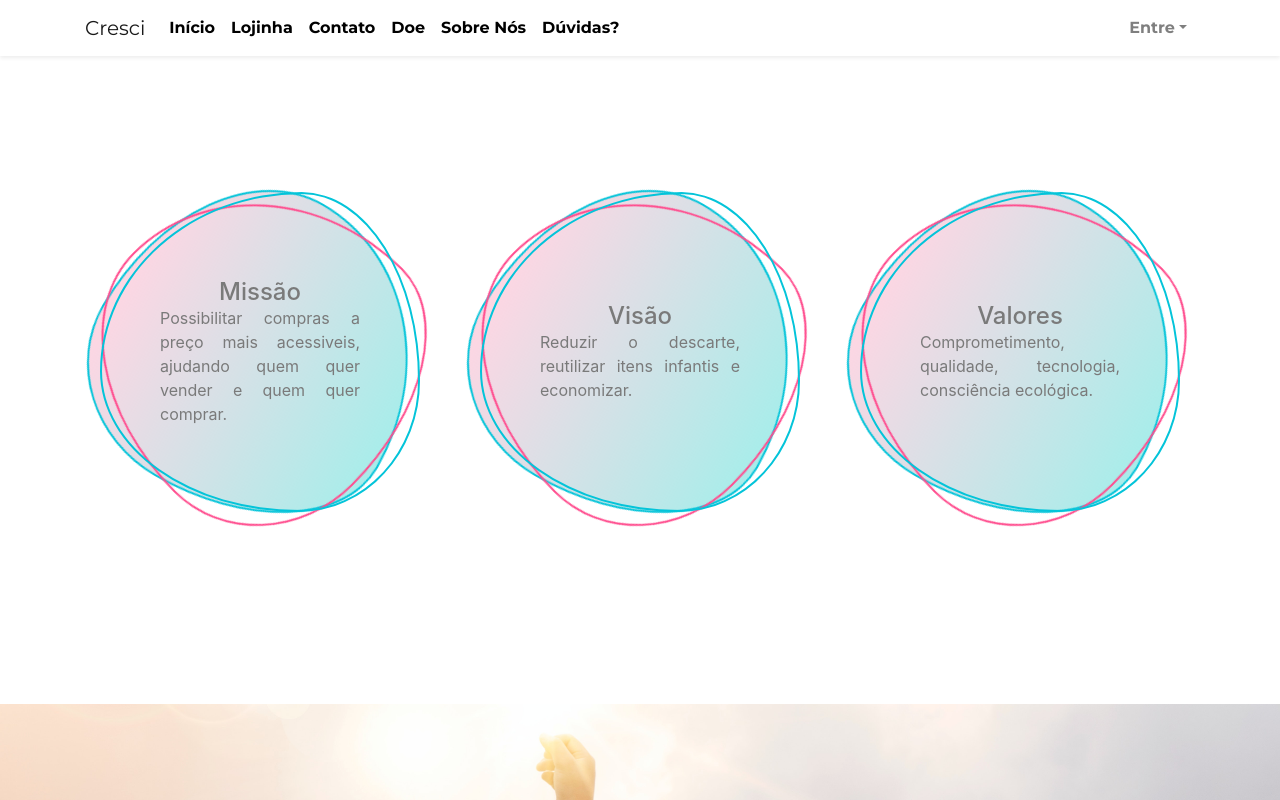
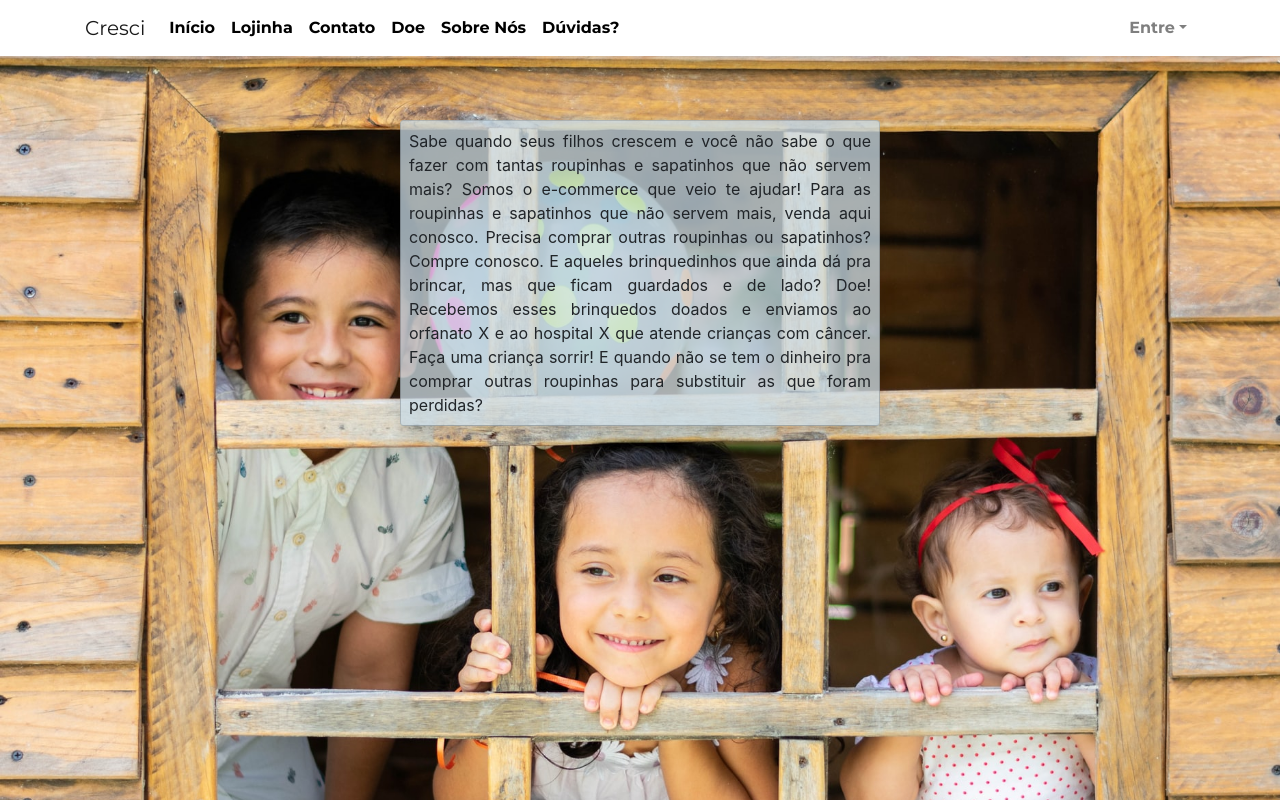
Before and after one commit to gabriellimma/cresci, an Angular app in the folder siteCresci/: page /sobre in a window 1280 px wide. Shown: the top 800 px of the page. Built offline with nearby package versions, Linux system fonts and the light colour scheme.

Commit message:
Implementando parte inicial do sobre nós

```diff
--- a/siteCresci/src/app/sobre/sobre.component.css
+++ b/siteCresci/src/app/sobre/sobre.component.css
@@ -7,6 +7,34 @@
 img {
   width: 100%;
 }
+
+/* INICIO CSS REFERENTE A MENSAGEM INICIAL: */
+.card {
+  background: rgba(203, 221, 231, 0.75);
+}
+/* .alinhar{
+  margin-left: 27em;
+} */
+.curva {
+  position: relative;
+  min-width: 100%;
+  min-height: 1050px;
+  background: url(../../assets/images/felipe-salgado-c9mhvLTxa4Q-unsplash.jpg);
+  background-repeat: no-repeat;
+  background-size: cover;
+}
+.curva:before {
+  content: "";
+  position: absolute;
+  bottom: 0;
+  left: 0;
+  min-width: 100%;
+  height: 217px;
+  background: url(../../assets/images/curva.png);
+  background-size: cover;
+  background-repeat: no-repeat;
+}
+/* FIM CSS REFERENTE A MENSAGEM INICIAL */
 
 /* INICIO CSS REFERENTE AOS CARDS DO MISSÃO, VISÃO E VALORES: */
 .containerMvV1 {
--- a/siteCresci/src/app/sobre/sobre.component.html
+++ b/siteCresci/src/app/sobre/sobre.component.html
@@ -49,7 +49,6 @@
     </div>
   </div>
 </div> -->
-
 <!-- <div class="container-flex empresa">
   <div class="container-flex">
     <div class="container col-md-12">
@@ -153,9 +152,40 @@
   </div>
 </div> -->
 
+<head>
+  <link rel="stylesheet" href="https://cdnjs.cloudflare.com/ajax/libs/animate.css/4.0.0/animate.min.css" />
+</head>
+
+<div class="container-flex">
+  <div class="container-flex curva my-5">
+    <div class="container">
+      <div class="row animate__animated animate__fadeInLeft animate__delay-1s animate__slow-5s">
+        <div class="col-md-12 mt-4 d-flex justify-content-end">
+          <div class="card my-5" style="width: 30rem;">
+            <div class="card-body shadow border-0">
+              <p class="card-text p-2 text-justify">Sabe quando seus filhos crescem e você não sabe o que
+                fazer com tantas roupinhas e sapatinhos que não servem mais?
+                Somos o e-commerce que veio te ajudar! Para as roupinhas e sapatinhos que não servem
+                mais, venda aqui conosco. Precisa comprar outras roupinhas ou sapatinhos? Compre conosco.
+                E aqueles brinquedinhos que ainda dá pra brincar, mas que ficam guardados e de lado?
+                Doe!
+                Recebemos esses brinquedos doados e enviamos ao orfanato X e ao hospital X que
+                atende crianças com câncer. Faça uma criança sorrir!
+                E quando não se tem o dinheiro pra comprar outras
+                roupinhas para substituir as que
+                foram perdidas?
+              </p>
+            </div>
+          </div>
+        </div>
+      </div>
+    </div>
+  </div>
+</div>
+
+
 <div class="container-flex">
   <div class="container containerMvV1">
-
     <div class="row">
       <div class="">
         <div class="cardsAbstratos">
@@ -164,11 +194,11 @@
           <span></span>
           <div class="contentMsG">
             <h4 class="text-center">Missão</h4>
-            <p>Possibilitar compras a preço mais acessiveis, ajudando quem quer vender e quem quer comprar.</p>
+            <p>Lorem ipsum dolor sit amet consectetur adipisicing elit. Sit assumenda enim illo blanditiis soluta quis
+              iure vitae explicabo rerum eveniet.</p>
           </div>
         </div>
       </div>
-
       <div class="">
         <div class="cardsAbstratos">
           <span></span>
@@ -176,11 +206,11 @@
           <span></span>
           <div class="contentMsG">
             <h4 class="text-center">Visão</h4>
-            <p>Reduzir o descarte, reutilizar itens infantis e economizar.</p>
+            <p>Lorem ipsum dolor sit amet consectetur adipisicing elit. Sit assumenda enim illo blanditiis soluta quis
+              iure vitae explicabo rerum eveniet..</p>
           </div>
         </div>
       </div>
-
       <div class="">
         <div class="cardsAbstratos">
           <span></span>
@@ -188,7 +218,8 @@
           <span></span>
           <div class="contentMsG">
             <h4 class="text-center">Valores</h4>
-            <p>Comprometimento, qualidade, tecnologia, consciência ecológica.</p>
+            <p>Lorem ipsum dolor sit amet consectetur adipisicing elit. Sit assumenda enim illo blanditiis soluta quis
+              iure vitae explicabo rerum eveniet.</p>
           </div>
         </div>
       </div>
@@ -217,13 +248,13 @@
         <div class="camadas camada2"></div>
         <div class="contentBx"></div>
         <div>
-          <h5 class="text-center">GEANNE</h5>
+          <h5 class="text-center">GEISIANE</h5>
           <p>Desenvolvedora full-stack do e-commerce Cresci. Cursa Análise e Desenvolvimento de Sistemas, futura
             arquiteta de software.
             É a titia coruja do grupo. Acredita que conectar pessoas com objetivos em comum é uma boa forma de
             ajuda-lás.</p>
-          <a href="https://www.linkedin.com/feed/" arget="_blank" class="btn btn-primary px-2 mt-1 mx-3">LinkedIn</a>
-          <a href="https://github.com/" target="_blank" class="btn btn-dark ml-3 px-2 mt-1 ">GitHub</a>
+          <a href="https://www.linkedin.com/in/geisiane-maia/" arget="_blank" class="btn btn-primary px-2 mt-1 mx-3">LinkedIn</a>
+          <a href="https://github.com/GeisianeMaia" target="_blank" class="btn btn-dark ml-3 px-2 mt-1 ">GitHub</a>
         </div>
       </div>
       <div class="box mx-1 my-3">
@@ -238,8 +269,8 @@
           <p>Acredita que a tecnologia é o maior aliado da humanidade, pois possibilita criar, promover e fomentar
             mudanças no mundo inteiro.
             Busca maneiras de ajudar as pessoas com a tecnologia, atuando como desenvolvedor full-stack</p>
-          <a href="https://www.linkedin.com/feed/" target="_blank" class="btn btn-primary px-2 mt-1 mx-3">LinkedIn</a>
-          <a href="https://github.com/" target="_blank" class="btn btn-dark ml-3 px-2 mt-1 ">GitHub</a>
+          <a href="https://www.linkedin.com/in/limmagabriel/" target="_blank" class="btn btn-primary px-2 mt-1 mx-3">LinkedIn</a>
+          <a href="https://github.com/bielzin42" target="_blank" class="btn btn-dark ml-3 px-2 mt-1 ">GitHub</a>
         </div>
       </div>
       <div class="box mx-1 my-3">
@@ -251,10 +282,12 @@
         <div class="contentBx"></div>
         <div>
           <h5 class="text-center">IVY</h5>
-          <p>Estudante de Análise e Desenvolvimento de Sistemas e desenvolvedora do site Cresci. Entusiasta das causas
-            ambientais, acredita que o consumo consciente é a melhor forma de ajudarmos o nosso planeta para todos!</p>
-          <a href="https://www.linkedin.com/feed/" target="_blank" class="btn btn-primary px-2 mt-1 mx-3">LinkedIn</a>
-          <a href="https://github.com/" target="_blank" class="btn btn-dark ml-3 px-2 mt-1 ">GitHub</a>
+          <p>Estudante de Análise e Desenvolvimento de Sistemas e desenvolvedora do site Cresci. Entusiasta das
+            causas
+            ambientais, acredita que o consumo consciente é a melhor forma de ajudarmos o nosso planeta para todos!
+          </p>
+          <a href="https://www.linkedin.com/in/ivy-silva/" target="_blank" class="btn btn-primary px-2 mt-1 mx-3">LinkedIn</a>
+          <a href="https://github.com/Ivy-Silva" target="_blank" class="btn btn-dark ml-3 px-2 mt-1 ">GitHub</a>
         </div>
       </div>
       <div class="box mx-1 my-3">
@@ -269,8 +302,8 @@
           <p>Acredita que, ideia de trabalhar com ferramentas e equipamentos que facilitam a vida das pessoas, dando
             liberdade a elas, serve de motivação para ser desenvolvedor full-stack, formação adquirida na Generation
             Brasil.</p>
-          <a href="https://www.linkedin.com/feed/" target="_blank" class="btn btn-primary px-2 mt-1 mx-3">LinkedIn</a>
-          <a href="https://github.com/" target="_blank" class="btn btn-dark ml-3 px-2 mt-1 ">GitHub</a>
+          <a href="https://www.linkedin.com/in/erick-portugal-772659189/" target="_blank" class="btn btn-primary px-2 mt-1 mx-3">LinkedIn</a>
+          <a href="https://github.com/Erick005" target="_blank" class="btn btn-dark ml-3 px-2 mt-1 ">GitHub</a>
         </div>
       </div>
       <div class="box mx-1 my-3">
@@ -282,11 +315,12 @@
         <div class="contentBx"></div>
         <div>
           <h5 class="text-center">PRICILLA</h5>
-          <p>Quer fazer a diferença no modo de vida das pessoas e no desenvolvimento da sociedade, através de inovações
+          <p>Quer fazer a diferença no modo de vida das pessoas e no desenvolvimento da sociedade, através de
+            inovações
             tecnológicas, com um olhar de cidadã, Arquiteta e Urbanista. Procurando sempre evoluir como humana e
             profissional.</p>
-          <a href="https://www.linkedin.com/feed/" target="_blank" class="btn btn-primary px-2 mt-1 mx-3">LinkedIn</a>
-          <a href="https://github.com/" target="_blank" class="btn btn-dark ml-3 px-2 mt-1 ">GitHub</a>
+          <a href="https://www.linkedin.com/in/pricilla-souza/" target="_blank" class="btn btn-primary px-2 mt-1 mx-3">LinkedIn</a>
+          <a href="https://github.com/pricillabomanni" target="_blank" class="btn btn-dark ml-3 px-2 mt-1 ">GitHub</a>
         </div>
       </div>
     </div>
```
Also changed, not shown: siteCresci/src/assets/images/curva.png (added).
